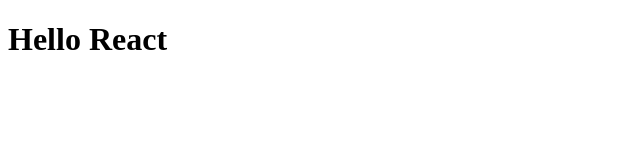
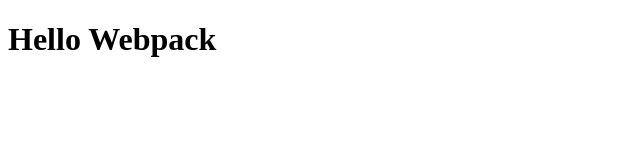
Before and after one commit to Jexxie/react-boilerplate, a React app: page / in a window 1280 px wide. Shown: the top 160 px of the page, without its empty margins (0-640 px from the left). Built offline with nearby package versions, Linux system fonts and the light colour scheme.

Commit message:
Added webpack watch mode script

```diff
--- a/package.json
+++ b/package.json
@@ -5,7 +5,8 @@
   "main": "index.js",
   "scripts": {
     "test": "echo \"Error: no test specified\" && exit 1",
-    "build": "webpack"
+    "build": "webpack",
+    "dev": "webpack --watch --mode development"
   },
   "keywords": [],
   "author": "",
--- a/src/App.js
+++ b/src/App.js
@@ -2,7 +2,7 @@ import React from "react";
 
 class App extends React.Component {
   render() {
-    return <h1>Hello React</h1>;
+    return <h1>Hello Webpack </h1>;
   }
 }
 
```
